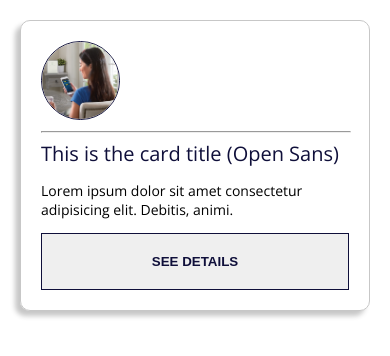
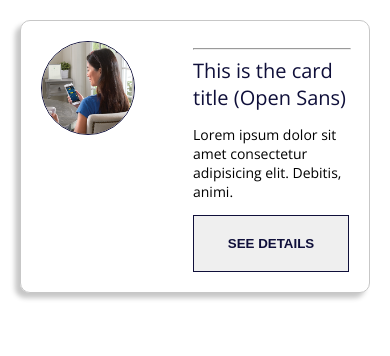
Before and after one commit to nverges/TakeHomeChallenge, a website: page public/index.html in a window 390 px wide. Drawn offline with nearby package versions, Linux system fonts and the light colour scheme.

Commit message:
added sass, npm run dev script, simple button click event. Fixed media query with inline-flex.

```diff
--- a/public/index.html
+++ b/public/index.html
@@ -12,7 +12,7 @@
 </head>
 
 <body>
-    <div class='card-container'>
+    <div class='card-container' id='card-container'>
         <div class='img'>
             <img src='./card-image.png'>
         </div>
@@ -20,10 +20,22 @@
             <hr>
             <p class='title'>This is the card title (Open Sans)</p>
             <p class='description'>Lorem ipsum dolor sit amet consectetur adipisicing elit. Debitis, animi.</p>
-            <button class='submit' type='submit'>See Details</button>
+            <button id='submit' class='submit' type='submit'>See Details</button>
         </div>
     </div>
 
+    <script type='text/javascript'>
+        const details = function() {
+            let answer = confirm('Click Event for SEE DETAILS. Would you like to see more?');
+            if (!answer) {
+                alert('aww, ok :(')
+            } else {
+                alert('WOO HOO!');
+            }
+        }
+
+        document.getElementById('submit').addEventListener('click', details);
+    </script>
 </body>
 
 </html>
--- /dev/null
+++ b/public/scss/style.scss
@@ -0,0 +1,79 @@
+$border-gray: #c7c7c7;
+$dark-blue: rgb(15, 15, 58);
+body {
+    margin: 20px;
+    font-size: 14px;
+    font-family: 'Open Sans', sans-serif;
+}
+
+.card-container {
+    display: inline-block;
+    padding: 20px 20px;
+    border: 1px solid $border-gray;
+    border-radius: 10px;
+    box-shadow: -5px 5px 5px $border-gray;
+    div {
+        display: inline-block;
+    }
+}
+
+img {
+    border: 1px solid $dark-blue;
+    max-width: 125px;
+    max-height: 125px;
+    border-radius: 50%;
+    margin-right: 25px;
+}
+
+hr {
+    color: $border-gray;
+    width: 25%;
+    margin-left: 0px;
+}
+
+.title {
+    color: $dark-blue;
+    font-size: 20px;
+    margin: 0px 0px;
+}
+
+.submit {
+    color: $dark-blue;
+    border: 1px solid $dark-blue;
+    width: 40%;
+    padding: 20px 20px;
+    font-weight: bold;
+    text-transform: uppercase;
+    &:hover {
+        background-color: $dark-blue;
+        color: white;
+        transition: all 0.3s ease;
+        cursor: pointer;
+    }
+}
+
+.details {
+    margin-top: 25px;
+    text-align: center;
+}
+
+@media screen and (min-width: 601px) and (max-width: 699px) {
+    .card-container {
+        display: inline-flex;
+    }
+}
+
+@media screen and (max-width: 600px) {
+    .card-container {
+        display: inline-flex;
+        img {
+            max-height: 40%;
+        }
+    }
+    hr {
+        width: 100%;
+    }
+    .submit {
+        width: 100%;
+    }
+}
--- a/server.js
+++ b/server.js
@@ -6,7 +6,7 @@ const PORT = process.env.PORT || 3000;
 
 app.use(express.static('public'));
 
-app.get('/', function(err, res) {
+app.get('*', function(err, res) {
     res.sendFile(path.resolve(__dirname + '/public/index.html'));
 });
 
```
Also changed, not shown: package.json (+6 -1 lines), README.md, public/style.css, 2 other files.
